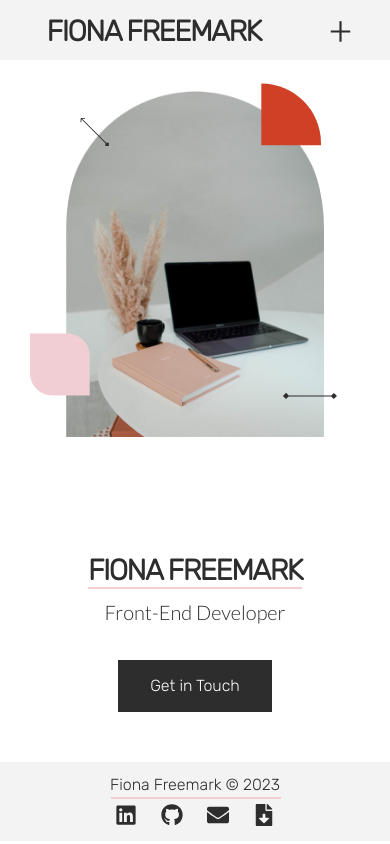
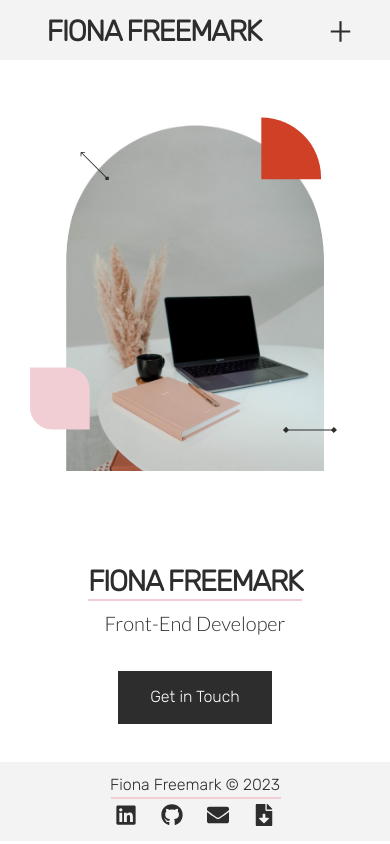
Before and after one commit to fionafreemark/freemark.dev, a React (Create React App) app: page / in a window 390 px wide. Built offline with nearby package versions, Linux system fonts and the light colour scheme.

Commit message:
fixed scroll due to foooter

```diff
--- a/src/sass/partials/components/_footer.scss
+++ b/src/sass/partials/components/_footer.scss
@@ -3,6 +3,8 @@
 // FOOTER SECTION ------------------------------------
 
 footer {
+  position: relative;
+  bottom: 0;
   background-color: $grey;
 }
 
--- a/src/sass/partials/media-queries/_media-queries.scss
+++ b/src/sass/partials/media-queries/_media-queries.scss
@@ -58,8 +58,8 @@
   // HOME PAGE ----------
 
   .home-section {
+    min-height: calc(100vh - 119px);
 
-    min-height: calc(100vh - 49px);
     h3 {
       font-size: $fs-med;
     }
@@ -171,7 +171,8 @@
   }
 
   .home-section {
-    padding: 19% 0 6%;
+    justify-content: center;
+    align-items: center;
   }
 
   .heading-cont {
@@ -197,6 +198,7 @@
   .home-section {
     h2 {
       font-size: $fs-xl;
+
       &::after {
         width: 100%;
       }
@@ -374,10 +376,6 @@
 
   // NAV/HEADING ------------
 
-  .home-section {
-    min-height: calc(100vh - 88px);
-  }
-
   .nav-menu {
 
     &.unclicked,
@@ -396,6 +394,11 @@
     }
   }
 
+
+  // HOME SECTION ----------
+  .home-section {
+    min-height: calc(100vh - 152px);
+  }
   .heading-cont {
     h2 {
       font-size: $fs-lrg;
@@ -414,10 +417,10 @@
 
   }
 
-  // HOME SECTION ----------
-    .home-section {
-      min-height: calc(100vh - 82px);
-    }
+  .heading-img-cont {
+    margin: 0 auto;
+  }
+
 
   // ABOUT ME SECTION ----------
   .about-me-section {
--- a/src/sass/partials/pages/_home.scss
+++ b/src/sass/partials/pages/_home.scss
@@ -6,9 +6,10 @@
   position: relative;
   display: flex;
   flex-wrap: wrap;
+  align-items: center;
   justify-content: space-between;
-  min-height: calc(100vh - 50.5px);
-  padding: 8% 0 0 0;
+  min-height: calc(100vh - 121px);
+  margin-top: 70px;
   background-color: $white;
 
   h2 {
```
